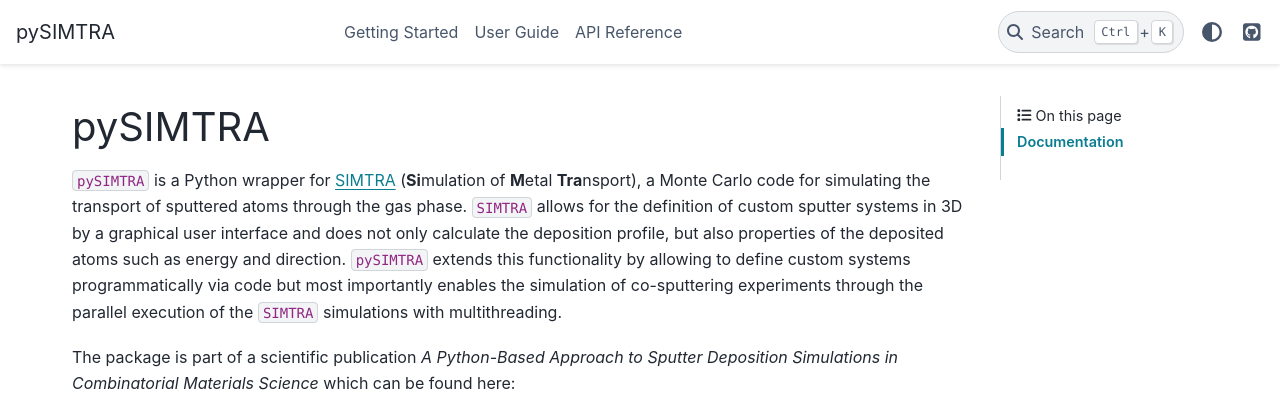
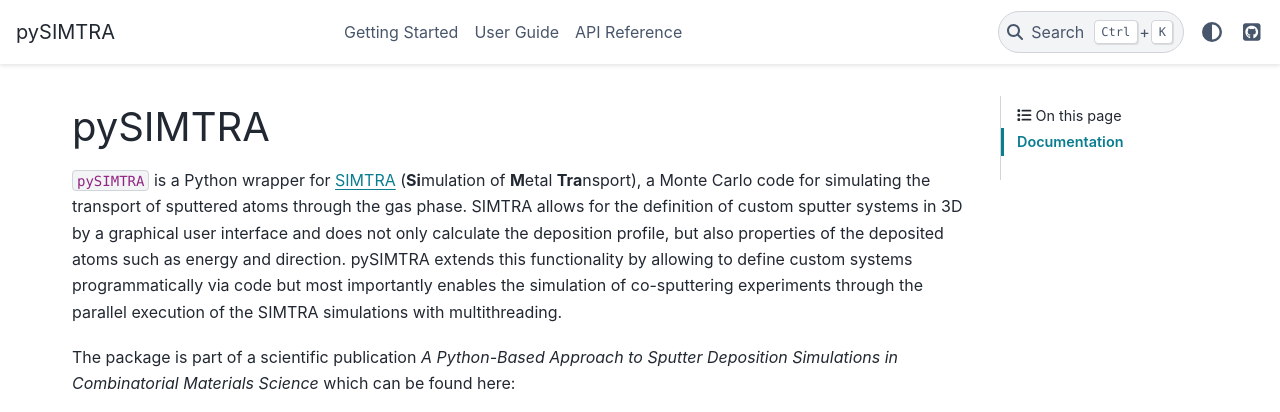
Before and after one commit to felixthln/pysimtra, a Sphinx documentation site: the page built from docs/source/index.rst, in a window 1280 px wide and 1197 px high. Shown: the top 412 px of the window. Built offline with Sphinx 7.4.7 and the PyData theme 0.15.4, drawn with Linux system fonts in a browser that asks for light colours.

Commit message:
Small updates to the documentation

```diff
--- a/docs/source/index.rst
+++ b/docs/source/index.rst
@@ -4,11 +4,11 @@ pySIMTRA
 
 ``pySIMTRA`` is a Python wrapper for `SIMTRA <https://www.ugent.be/we/solidstatesciences/draft/en/services/software>`_
 (**Si**\ mulation of **M**\ etal **Tra**\ nsport), a Monte Carlo code for simulating the transport
-of sputtered atoms through the gas phase. ``SIMTRA`` allows for the definition of custom sputter systems in 3D by a
+of sputtered atoms through the gas phase. SIMTRA allows for the definition of custom sputter systems in 3D by a
 graphical user interface and does not only calculate the deposition profile, but also properties of the deposited atoms
-such as energy and direction. ``pySIMTRA`` extends this functionality by allowing to define custom systems
+such as energy and direction. pySIMTRA extends this functionality by allowing to define custom systems
 programmatically via code but most importantly enables the simulation of co-sputtering experiments through the parallel
-execution of the ``SIMTRA`` simulations with multithreading.
+execution of the SIMTRA simulations with multithreading.
 
 The package is part of a scientific publication *A Python-Based Approach to Sputter Deposition Simulations in
 Combinatorial Materials Science* which can be found here:
```
Also changed, not shown: README.md (+3 -3 lines), docs/source/user_guide/multi_cathode_system.ipynb, docs/source/user_guide/single_cathode_system.ipynb.
